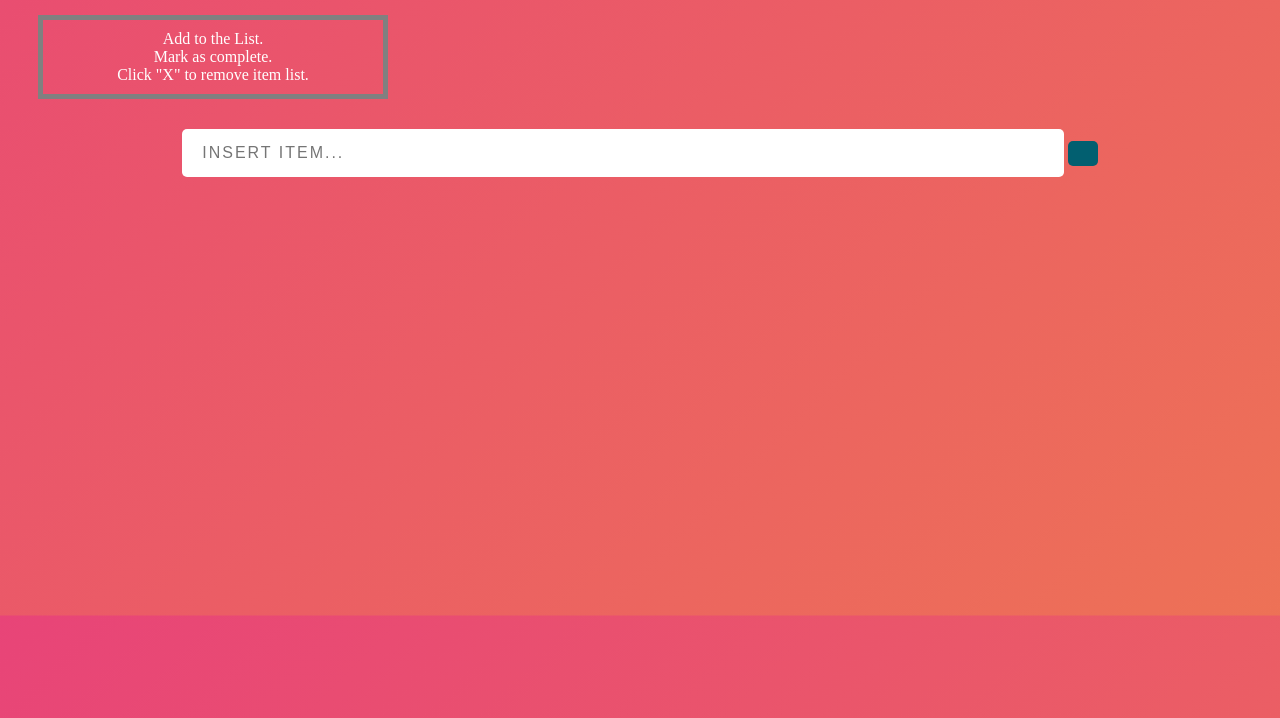
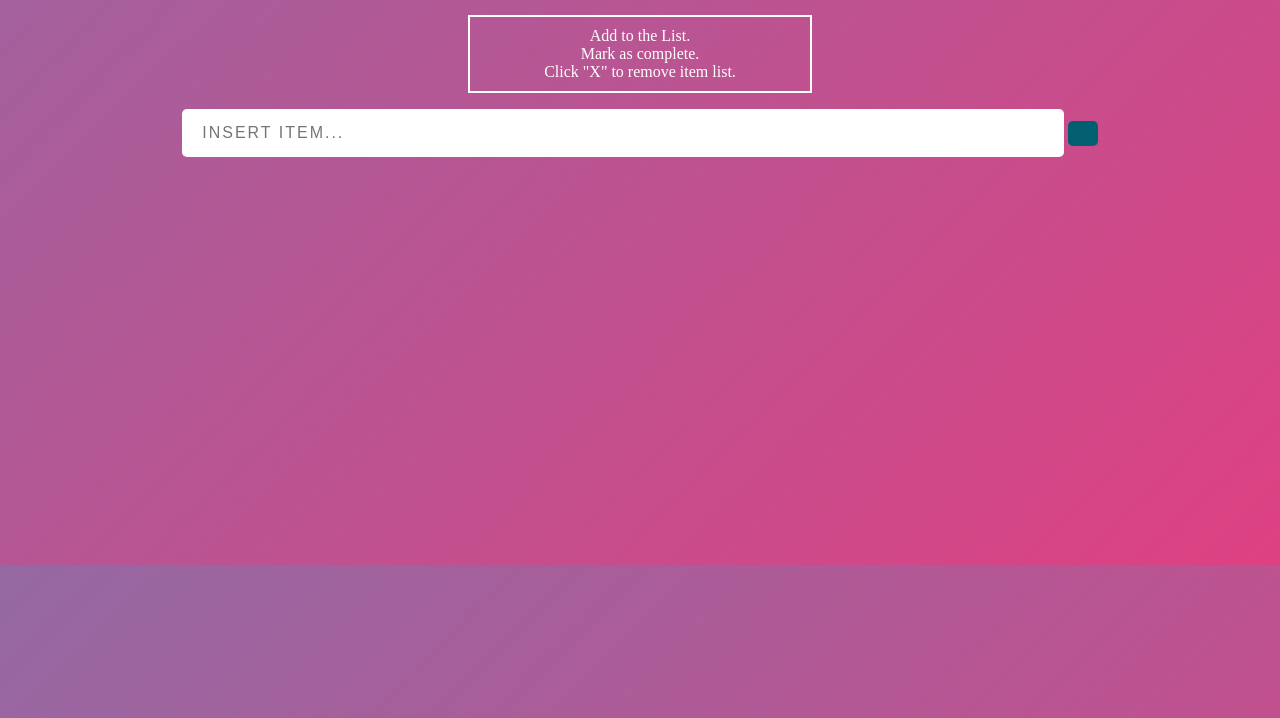
Before and after one commit to Abdulla603/TO-DO-LIST, a plain HTML site: page To-Do List/index.html in a window 1280 px wide. Shown: the part 82-800 px from the top of the page. Drawn offline with Linux system fonts and the light colour scheme.

Commit message:
Add files via upload
Update stylization

```diff
--- a/To-Do List/style.css
+++ b/To-Do List/style.css
@@ -2,7 +2,7 @@ body {
 	background: #04A1BF;
 	text-align: center;
 	font-family: 'Montserrat';
-    background: linear-gradient(-45deg, #ee7752, #e73c7e, #23a6d5);
+    background: linear-gradient(-45deg, #e73c7e, #23a6d5);
 	background-size: 400% 400%;
 	animation: gradient 15s ease infinite;
 }
@@ -23,8 +23,9 @@ p {
     color: #ffffff;
     width: 320px;
     padding: 10px;
-    border: 5px solid gray;
-    margin: 30px
+    border: 2px solid white;
+    margin-left: auto;
+    margin-right: auto
 }
 
 
```
